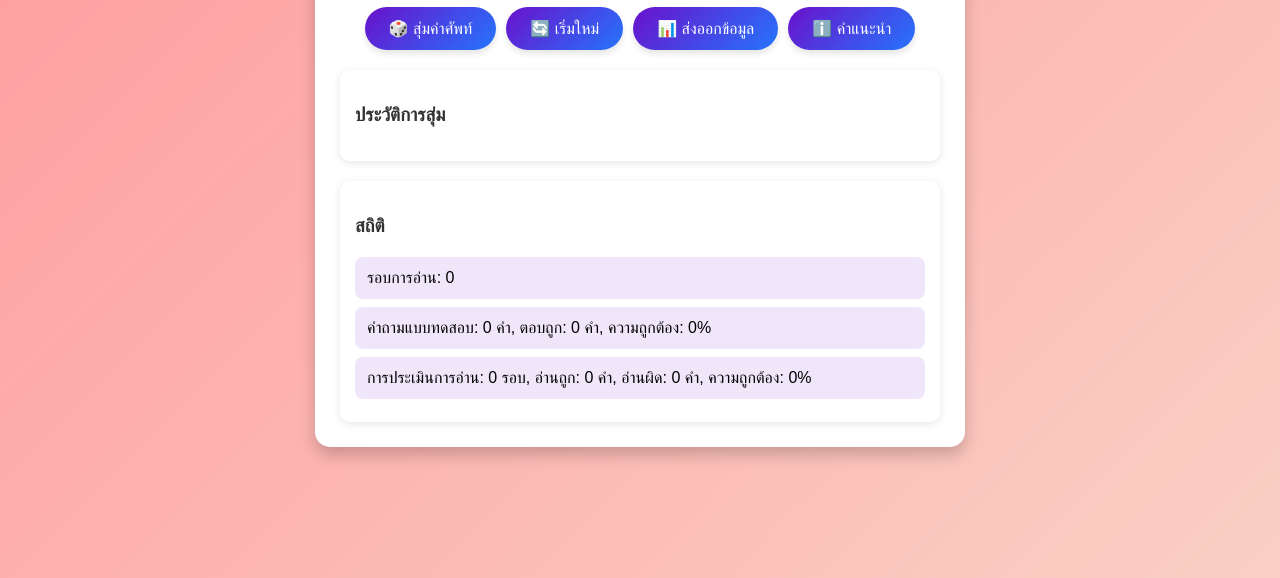
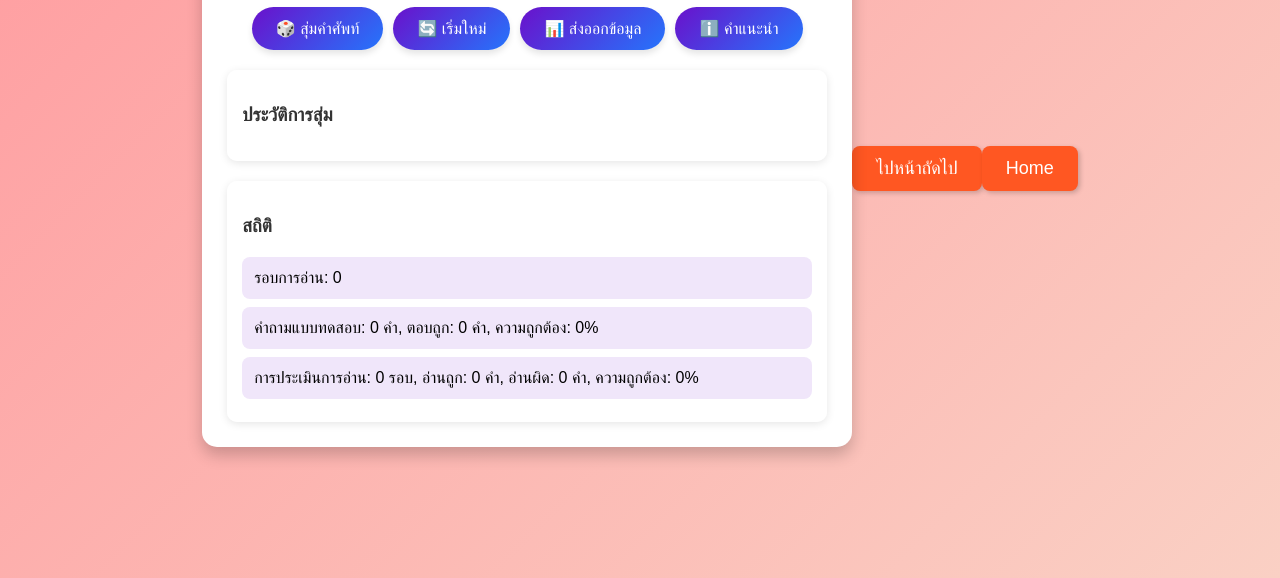
Before and after one commit to krusribow/The-Chinese-Hub, a plain HTML site: page page4.html in a window 1280 px wide. Shown: the part 262-840 px from the top of the page. Drawn offline with Linux system fonts and the light colour scheme.

Commit message:
Update page4.html
Signed-off-by: krusribow <krusribow@rwps.ac.th>

```diff
--- a/page4.html
+++ b/page4.html
@@ -234,6 +234,30 @@
       0% { transform: translateY(0) rotate(0deg); opacity: 1; }
       100% { transform: translateY(100vh) rotate(720deg); opacity: 0; }
     }
+    .next-container {
+  display: flex;
+  justify-content: center; /* จัดให้อยู่ตรงกลางแนวนอน */
+  align-items: center;
+  margin-top: 20px;
+}
+
+.next-btn {
+  background-color: #ff5722; /* สีส้มสด */
+  color: white;
+  padding: 12px 24px;
+  text-decoration: none;
+  font-size: 18px;
+  border-radius: 8px;
+  transition: all 0.3s ease;
+  box-shadow: 2px 2px 5px rgba(0, 0, 0, 0.2);
+}
+
+.next-btn:hover {
+  background-color: #e64a19; /* สีส้มเข้มเมื่อ hover */
+  transform: translateY(-2px);
+}
+
+
   </style>
 </head>
 <body>
@@ -318,6 +342,14 @@
 
   <!-- Popup Notification Container -->
   <div id="toastContainer"></div>
+  <div class="next-container">
+  <a href="page5.html" class="next-btn">ไปหน้าถัดไป</a>
+</div>
+
+  <div class="next-container">
+  <a href="index.html" class="next-btn">Home</a>
+</div>
+
 
   <script>
     class ReadingSystem {
```
